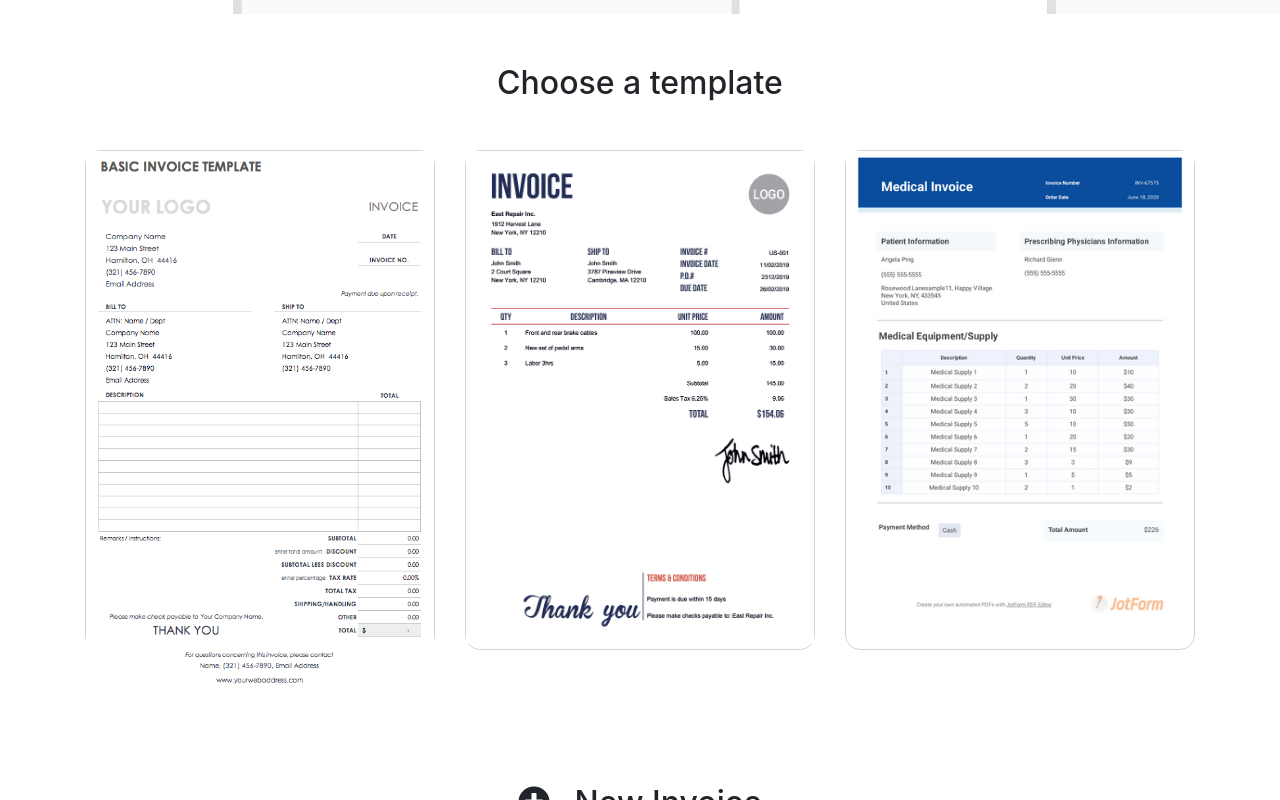
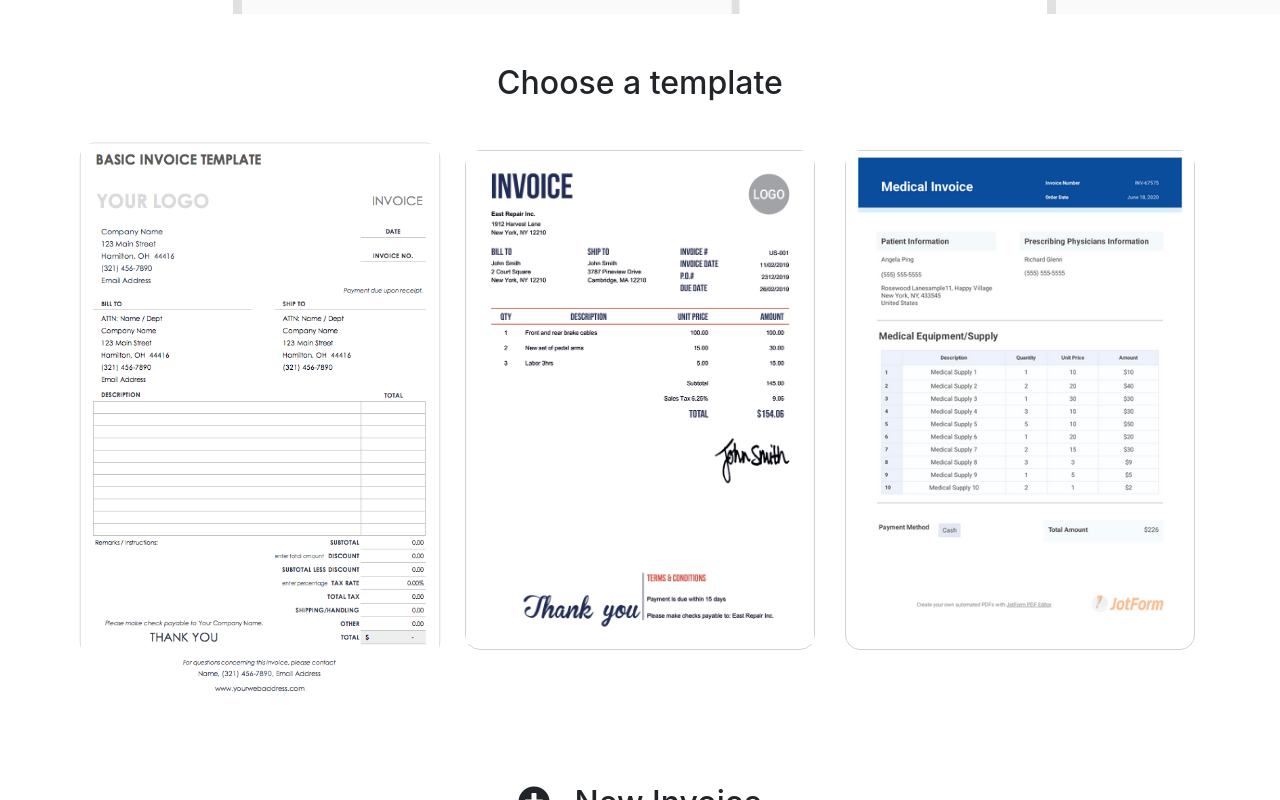
Before and after one commit to juliusvdw/custom-invoice-generator, a React (Create React App) app in the folder client/: page / in a window 1280 px wide. In both pictures the pointer is over the element 260 px from the left and 1185 px from the top of the page. Shown: the part 785-1585 px from the top of the page. Built offline with nearby package versions, Linux system fonts and the light colour scheme.

Commit message:
Hover state added for templates

```diff
--- a/client/src/App.css
+++ b/client/src/App.css
@@ -22,3 +22,12 @@ body {
 .delete:hover {
   cursor: pointer;
 }
+
+.template-image-container {
+  transition: 0.5s;
+}
+
+.template-image-container:hover {
+  cursor: pointer;
+  transform: scale(1.03);
+}
```
